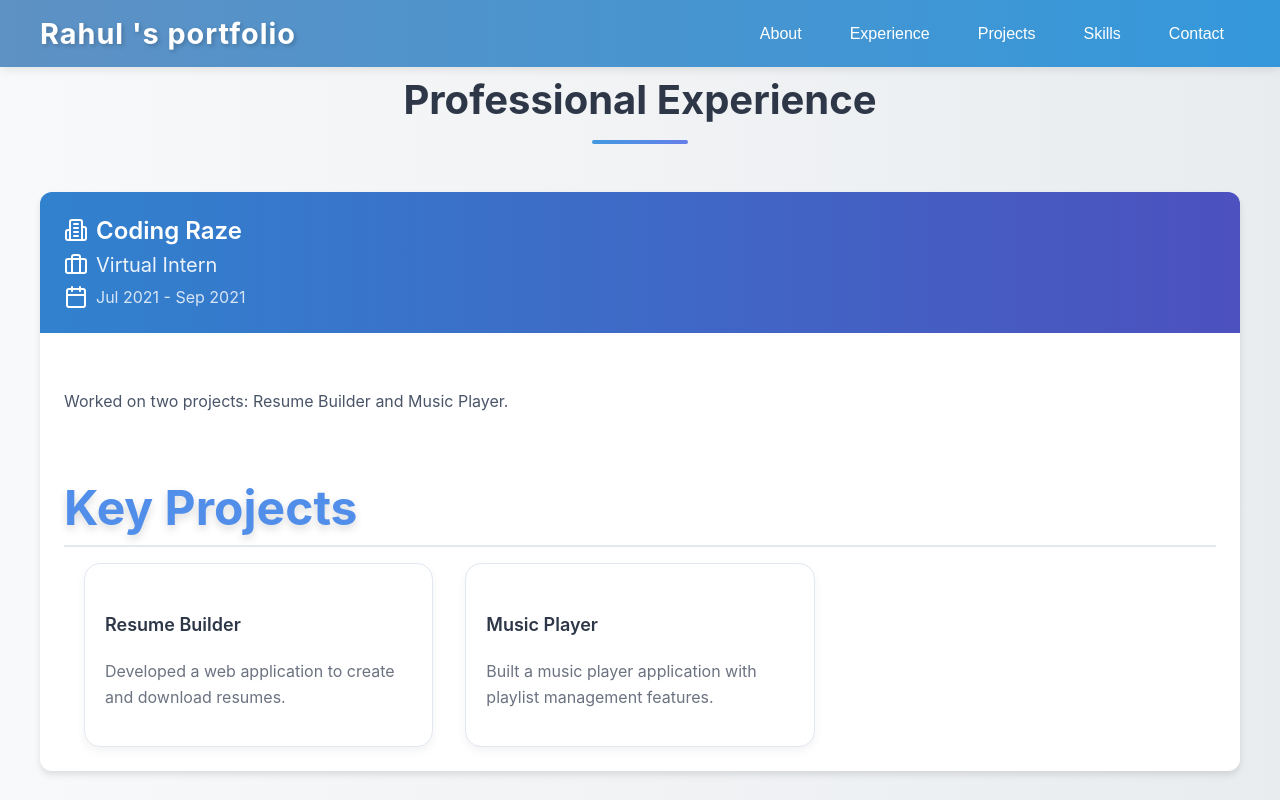
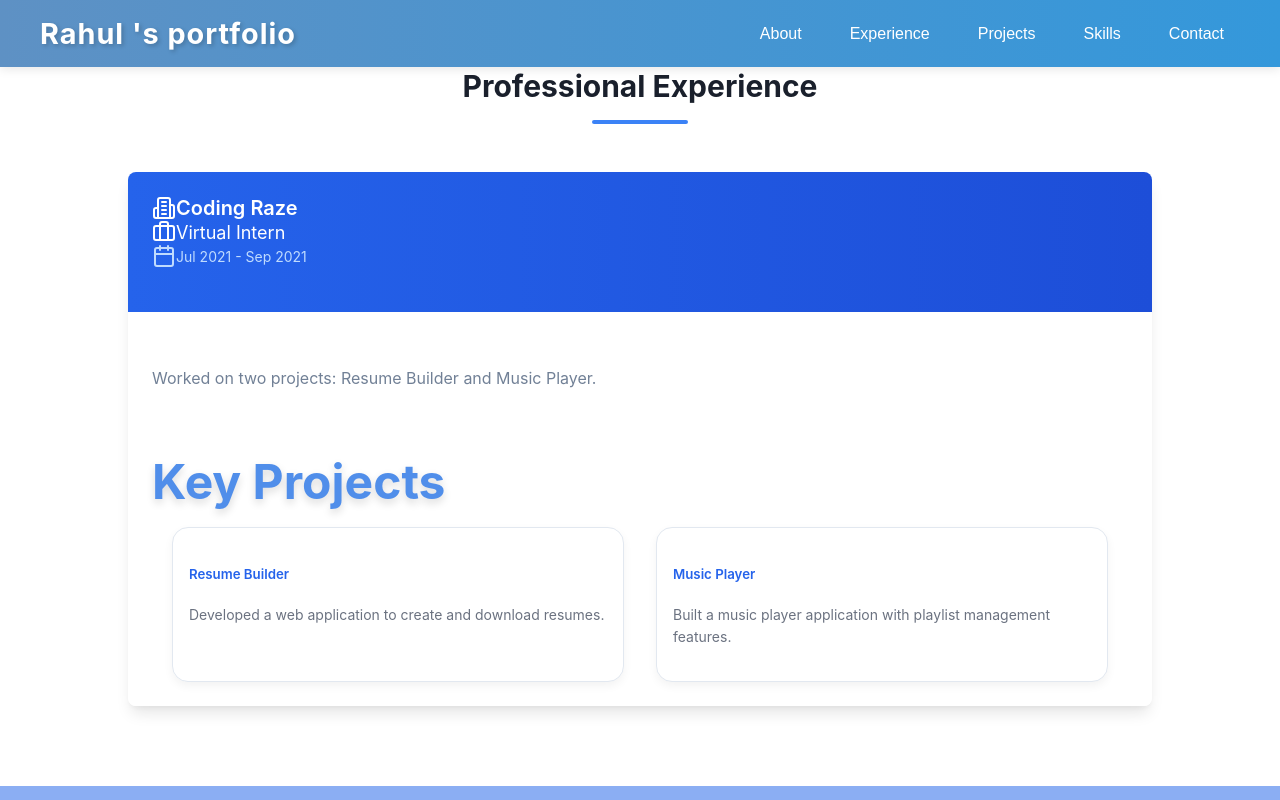
Before and after one commit to rahulitme/myportfolio, a React (Create React App) app: page / in a window 1280 px wide. Both pictures are taken after a click on the button "Experience". Shown: the top 800 px of the page. Built offline with nearby package versions, Linux system fonts and the light colour scheme.

Commit message:
first init

```diff
--- a/src/allpages/Experience.css
+++ b/src/allpages/Experience.css
@@ -1,199 +1,186 @@
-/* Experience.css */
+.experience-container {
+  max-width: 64rem; /* max-w-5xl */
+  margin-left: auto; /* mx-auto */
+  margin-right: auto; /* mx-auto */
+  padding-top: 3rem; /* py-12 */
+  padding-bottom: 3rem; /* py-12 */
+  padding-left: 1rem; /* px-4 */
+  padding-right: 1rem; /* px-4 */
+}
 
-/* Main container styles */
-.experience-container {
-  padding: 3rem 1rem;
-  background: linear-gradient(to right, #f8f9fa, #e9ecef);
-  min-height: 100vh;
+@media (min-width: 640px) {
+  .experience-container {
+    padding-left: 1.5rem; /* sm:px-6 */
+    padding-right: 1.5rem; /* sm:px-6 */
+  }
+}
+
+@media (min-width: 1024px) {
+  .experience-container {
+    padding-left: 2rem; /* lg:px-8 */
+    padding-right: 2rem; /* lg:px-8 */
+  }
 }
 
 .experience-content {
-  max-width: 1200px;
-  margin: 0 auto;
+  margin-bottom: 2rem; /* space-y-8 */
 }
 
-/* Header styles */
 .experience-header {
-  text-align: center;
-  margin-bottom: 3rem;
+  text-align: center; /* text-center */
+  margin-bottom: 3rem; /* mb-12 */
 }
 
 .experience-title {
-  font-size: 2.5rem;
-  color: #2d3748;
-  font-weight: 700;
-  margin-bottom: 1rem;
+  font-size: 1.875rem; /* text-3xl */
+  font-weight: 700; /* font-bold */
+  color: #1a202c; /* text-gray-900 */
+  margin-bottom: 1rem; /* mb-4 */
 }
 
 .title-underline {
-  height: 4px;
-  width: 100px;
-  background: linear-gradient(to right, #4299e1, #667eea);
-  margin: 0 auto;
-  border-radius: 2px;
+  height: 0.25rem; /* h-1 */
+  width: 6rem; /* w-24 */
+  background-color: #2563eb; /* bg-blue-600 */
+  margin-left: auto; /* mx-auto */
+  margin-right: auto; /* mx-auto */
+  border-radius: 9999px; /* rounded-full */
 }
 
-/* Experience card styles */
 .experience-list {
-  display: flex;
-  flex-direction: column;
-  gap: 2rem;
+  margin-bottom: 2rem; /* space-y-8 */
 }
 
 .experience-card {
-  background: white;
-  border-radius: 12px;
-  box-shadow: 0 4px 6px rgba(0, 0, 0, 0.1);
+  background-color: #ffffff; /* bg-white */
+  border-radius: 0.5rem; /* rounded-lg */
+  box-shadow: 0 10px 15px -3px rgba(0, 0, 0, 0.1), 0 4px 6px -2px rgba(0, 0, 0, 0.05); /* shadow-lg */
   overflow: hidden;
-  transition: transform 0.3s ease, box-shadow 0.3s ease;
+  transform: translateY(0);
+  transition: transform 0.3s ease, box-shadow 0.3s ease; /* transform transition duration-300 */
 }
 
 .experience-card:hover {
-  transform: translateY(-4px);
-  box-shadow: 0 8px 12px rgba(0, 0, 0, 0.15);
+  box-shadow: 0 20px 25px -5px rgba(0, 0, 0, 0.1), 0 10px 10px -5px rgba(0, 0, 0, 0.04); /* hover:shadow-xl */
+  transform: translateY(-0.25rem); /* hover:-translate-y-1 */
 }
 
-/* Card header styles */
 .card-header {
-  background: linear-gradient(to right, #3182ce, #4c51bf);
-  padding: 1.5rem;
-  color: white;
+  background: linear-gradient(to right, #2563eb, #1d4ed8); /* bg-gradient-to-r from-blue-600 to-blue-700 */
+  padding: 1.5rem; /* p-6 */
+  color: #ffffff; /* text-white */
 }
 
 .company-info {
-  display: flex;
-  flex-direction: column;
-  gap: 0.75rem;
+  margin-bottom: 0.75rem; /* space-y-3 */
 }
 
 .company-details {
-  display: flex;
-  flex-direction: column;
-  gap: 0.5rem;
+  margin-bottom: 0.5rem; /* space-y-2 */
 }
 
-.company-name, .role-title, .duration {
-  display: flex;
-  align-items: center;
-  gap: 0.5rem;
+.company-name {
+  display: flex; /* flex */
+  align-items: center; /* items-center */
+  margin-right: 0.5rem; /* space-x-2 */
+  font-size: 1.25rem; /* text-xl */
+  font-weight: 600; /* font-semibold */
 }
 
-.company-name span {
-  font-size: 1.5rem;
-  font-weight: 600;
+.role-title {
+  display: flex; /* flex */
+  align-items: center; /* items-center */
+  margin-right: 0.5rem; /* space-x-2 */
+  font-size: 1.125rem; /* text-lg */
 }
 
-.role-title span {
-  font-size: 1.25rem;
-  opacity: 0.9;
+.duration {
+  display: flex; /* flex */
+  align-items: center; /* items-center */
+  margin-right: 0.5rem; /* space-x-2 */
+  font-size: 0.875rem; /* text-sm */
+  color: #bfdbfe; /* text-blue-100 */
 }
 
-.duration span {
-  opacity: 0.8;
-}
-
-/* Icon styles */
 .icon {
-  flex-shrink: 0;
+  flex-shrink: 0; /* flex-shrink-0 */
 }
 
 .icon-large {
-  width: 24px;
-  height: 24px;
+  width: 1.5rem; /* w-6 */
+  height: 1.5rem; /* h-6 */
 }
 
 .icon-medium {
-  width: 20px;
-  height: 20px;
+  width: 1.25rem; /* w-5 */
+  height: 1.25rem; /* h-5 */
 }
 
 .icon-small {
-  width: 18px;
-  height: 18px;
+  width: 1rem; /* w-4 */
+  height: 1rem; /* h-4 */
 }
 
-/* Card content styles */
 .card-content {
-  padding: 1.5rem;
+  padding: 1.5rem; /* p-6 */
+  background-color: #ffffff; /* bg-white */
 }
 
 .description {
-  color: #4a5568;
-  line-height: 1.6;
-  margin-bottom: 1.5rem;
+  color: #718096; /* text-gray-600 */
+  margin-bottom: 1.5rem; /* mb-6 */
 }
 
-/* Projects section styles */
 .projects-section {
-  margin-top: 1.5rem;
+  margin-top: 1.5rem; /* mt-6 */
 }
 
 .projects-title {
-  font-size: 1.25rem;
-  color: #2d3748;
-  font-weight: 600;
-  margin-bottom: 1rem;
-  padding-bottom: 0.5rem;
-  border-bottom: 2px solid #e2e8f0;
+  font-size: 1.125rem; /* text-lg */
+  font-weight: 600; /* font-semibold */
+  color: #1a202c; /* text-gray-900 */
+  margin-bottom: 1rem; /* mb-4 */
 }
 
 .projects-grid {
-  display: grid;
-  grid-template-columns: repeat(auto-fit, minmax(280px, 1fr));
-  gap: 1rem;
+  display: grid; /* grid */
+  grid-template-columns: repeat(1, minmax(0, 1fr)); /* grid-cols-1 */
+  gap: 1rem; /* gap-4 */
+}
+
+@media (min-width: 768px) {
+  .projects-grid {
+    grid-template-columns: repeat(2, minmax(0, 1fr)); /* md:grid-cols-2 */
+  }
 }
 
 .project-card {
-  background: #f7fafc;
-  padding: 1.25rem;
-  border-radius: 8px;
-  transition: background-color 0.3s ease;
+  background-color: #f9fafb; /* bg-gray-50 */
+  border-radius: 0.5rem; /* rounded-lg */
+  padding: 1rem; /* p-4 */
+  transition: background-color 0.2s ease; /* transition duration-200 */
 }
 
 .project-card:hover {
-  background: #edf2f7;
+  background-color: #f3f4f6; /* hover:bg-gray-100 */
 }
 
 .project-name {
-  font-size: 1.125rem;
-  color: #2d3748;
-  font-weight: 600;
-  margin-bottom: 0.5rem;
+  color: #2563eb; /* text-blue-600 */
+  font-weight: 600; /* font-semibold */
+  margin-bottom: 0.5rem; /* mb-2 */
 }
 
 .project-description {
-  color: #4a5568;
-  line-height: 1.5;
+  font-size: 0.875rem; /* text-sm */
+  color: #718096; /* text-gray-600 */
 }
 
-/* Responsive adjustments */
-@media (max-width: 768px) {
-  .experience-title {
-    font-size: 2rem;
-  }
-
-  .card-header {
-    padding: 1.25rem;
-  }
-
-  .company-name span {
-    font-size: 1.25rem;
-  }
-
-  .role-title span {
-    font-size: 1.125rem;
-  }
-
-  .projects-grid {
-    grid-template-columns: 1fr;
-  }
-}
-
-/* Animation keyframes */
+/* Animations */
 @keyframes fadeIn {
   from {
     opacity: 0;
-    transform: translateY(10px);
+    transform: translateY(20px);
   }
   to {
     opacity: 1;
@@ -202,5 +189,5 @@
 }
 
 .experience-card {
-  animation: fadeIn 0.5s ease-out;
+  animation: fadeIn 0.5s ease-out forwards;
 }
```
